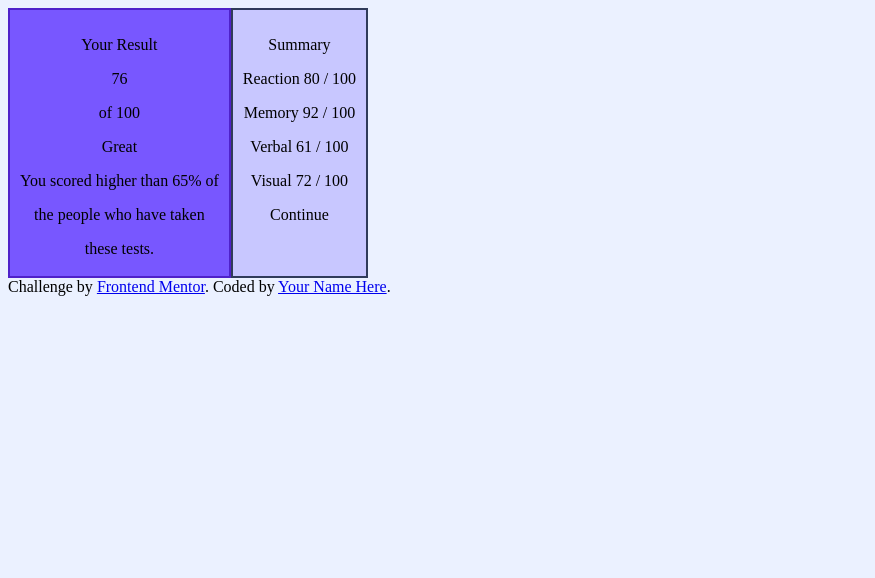
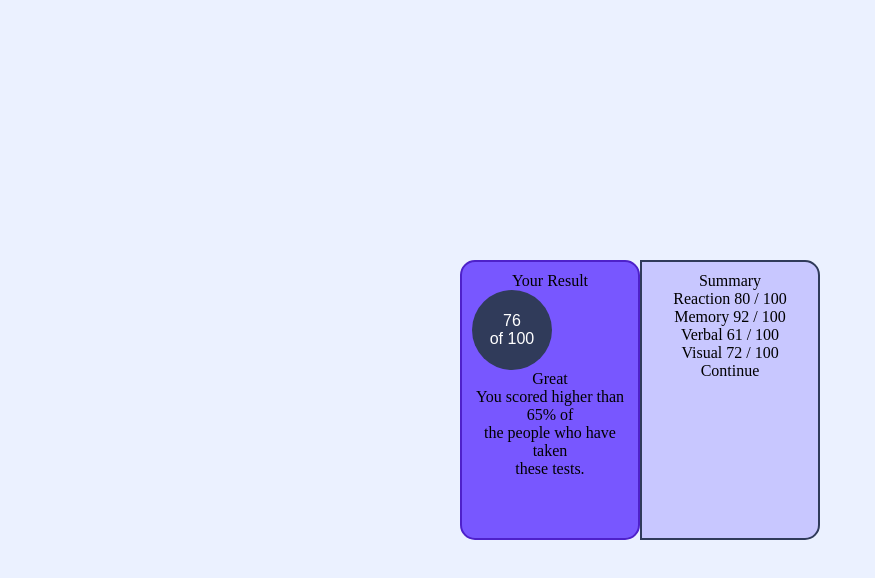
Before and after one commit to toni78-stack/Results-Summary-Component, a plain HTML site: page index.html in a window 1280 px wide. Shown: the whole page, without its empty margins (0-875 px from the left). Drawn offline with Linux system fonts and the light colour scheme.

Commit message:
added div in center

```diff
--- a/css/style.css
+++ b/css/style.css
@@ -1,30 +1,55 @@
+* {
+  margin: 0;
+  padding: 0;
+  box-sizing: border-box;
+}
+
 body {
   background-color: hsl(221, 100%, 96%);
+  display: flex;
+  justify-content: center;
+  align-items: center;
+  min-height: 100vh;
+  flex-direction: column;
 }
 
 .wrapper {
-  max-width: 1000px;
+  max-width: 1300px;
+  height: 280px;
   display: flex;
+  justify-content: center;
+  align-items: center;
 }
 
 .container1 {
-  box-sizing: border-box;
-  height: 270px;
-  max-width: 350px;
   padding: 10px;
+  height: 100%;
+  width: 50%;
   border: 2px solid hsla(256, 72%, 46%, 1);
-  box-sizing: border-box;
   background-color: hsl(252, 100%, 67%);
   text-align: center;
+  border-radius: 15px;
 }
 
 .container2 {
-  box-sizing: border-box;
-  height: 270px;
-  max-width: 200px;
   padding: 10px;
+  height: 100%;
+  width: 50%;
   border: 2px solid hsl(224, 30%, 27%);
-  box-sizing: border-box;
   background-color: hsl(241, 100%, 89%);
   text-align: center;
+  border-radius: 0 15px 15px 0;
 }
+
+.circle {
+  max-width: 80px;
+  height: 80px;
+  background-color: hsl(224, 30%, 27%);
+  border-radius: 50%;
+  display: flex;
+  justify-content: center;
+  align-items: center;
+  color: white;
+  font-family: sans-serif;
+  flex-direction: column;
+}
--- a/index.html
+++ b/index.html
@@ -18,8 +18,12 @@
     <div class="wrapper">
       <div class="container1">
         <p>Your Result</p>
-        <p>76</p>
-        <p>of 100</p>
+
+        <div class="circle">
+          <p>76</p>
+          <p>of 100</p>
+        </div>
+
         <p>Great</p>
         <p>You scored higher than 65% of</p>
         <p>the people who have taken</p>
@@ -35,12 +39,5 @@
         <p>Continue</p>
       </div>
     </div>
-
-    <div class="attribution">
-      Challenge by
-      <a href="https://www.frontendmentor.io?ref=challenge" target="_blank"
-        >Frontend Mentor</a
-      >. Coded by <a href="#">Your Name Here</a>.
-    </div>
   </body>
 </html>
```
